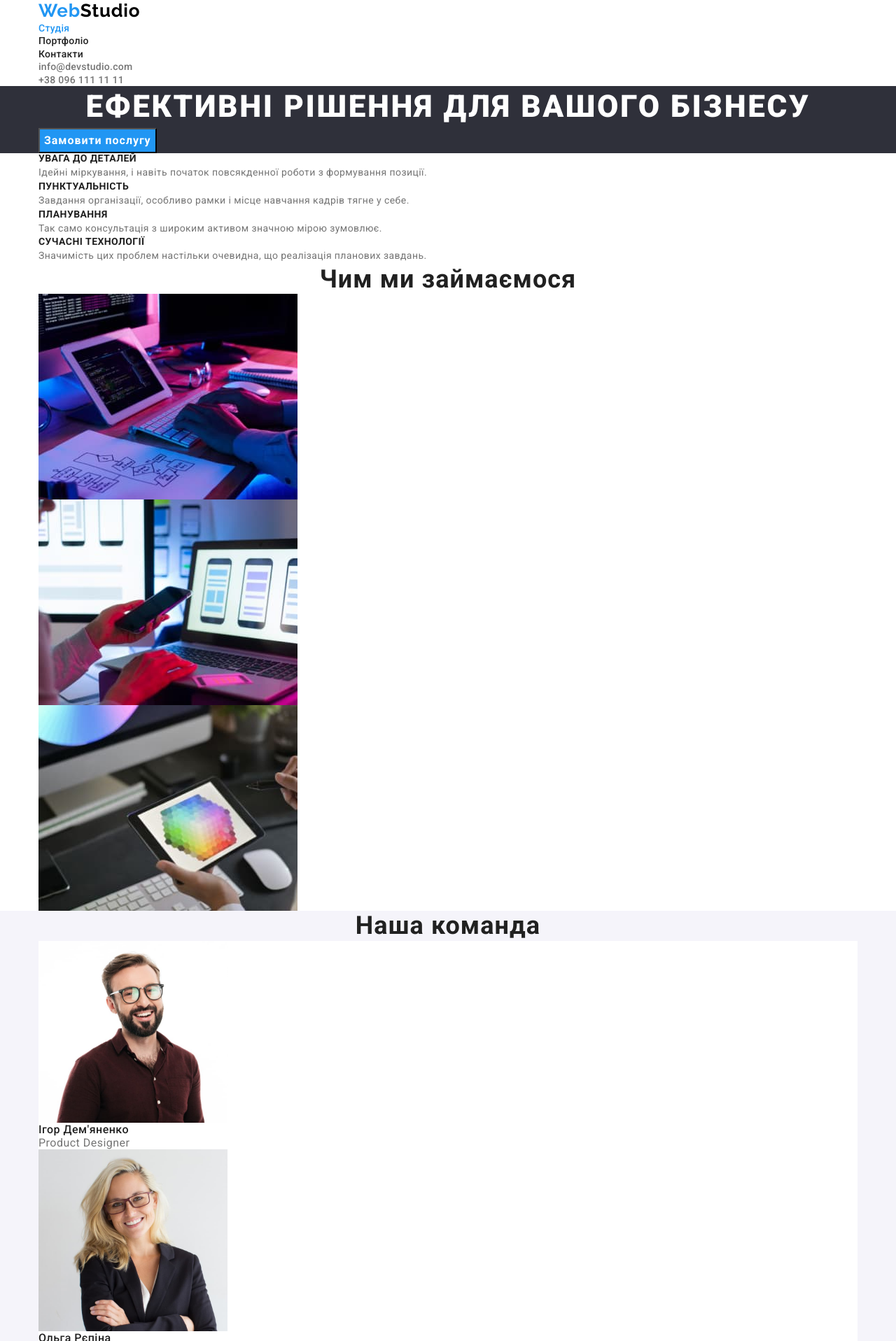
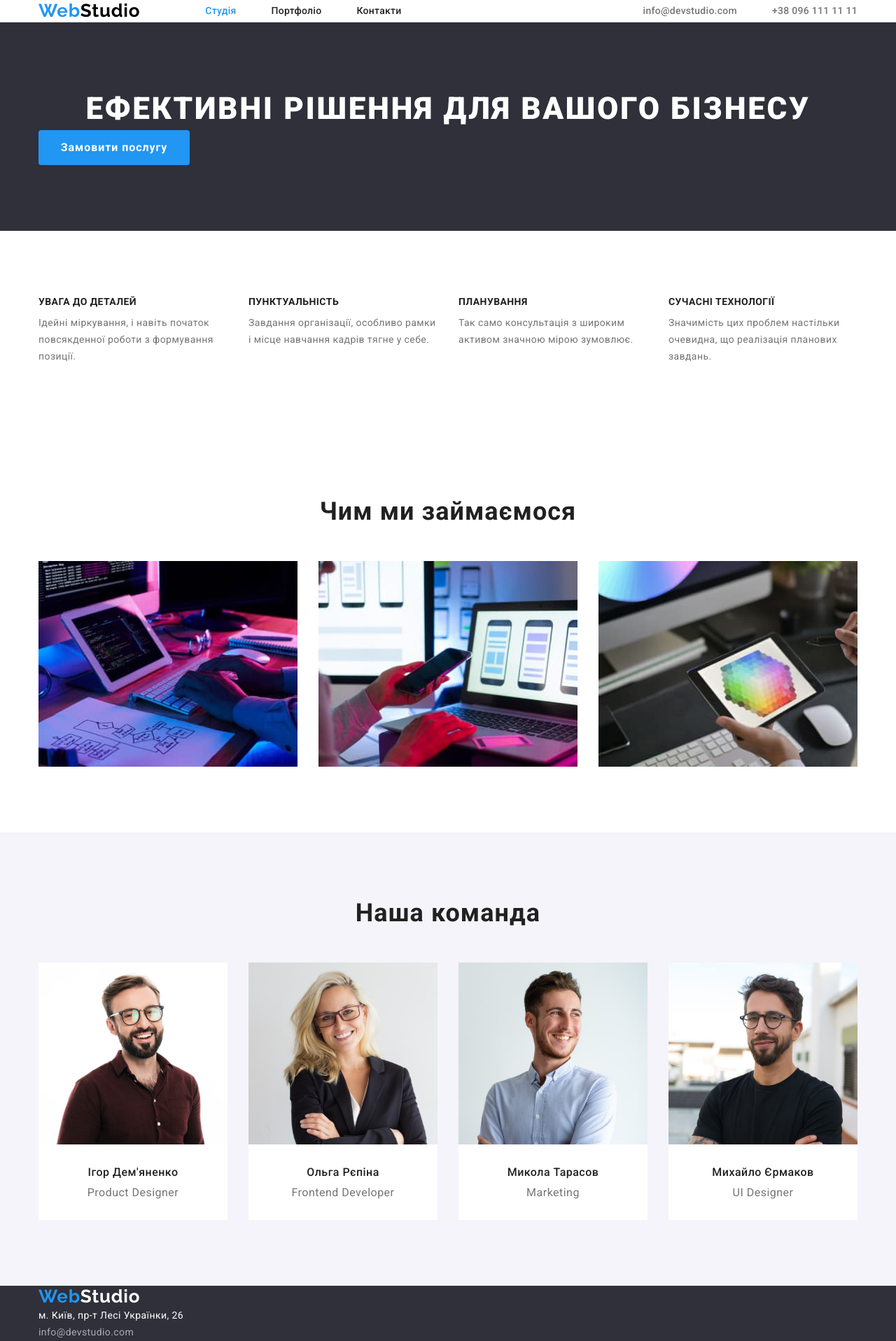
Before and after one commit to sergiiieem/goit-markup-hw-03, a plain HTML site: page index.html in a window 1280 px wide. Shown: the top 1917 px of the page at 70% size. Drawn offline with nearby package versions, Linux system fonts and the light colour scheme.

Commit message:
Частина ДЗ

```diff
--- a/css/styles.css
+++ b/css/styles.css
@@ -56,6 +56,13 @@ img {
     padding-left: 15px;
     padding-right: 15px;
     margin: 0 auto;
+
+}
+
+.section {
+    padding-top: 94px;
+    padding-bottom: 94px;;
+
 }
 
 
@@ -64,12 +71,26 @@ img {
 
 /*------------------------------------------------header------------------------------------*/
 .header {
+    border-bottom-width: 1px;
+    border-bottom-style: solid;
+    border-bottom-color: var(--line-color);
 }
 
+.header-container {
+    display: flex;
+
+}
+
+
 .header-nav {
+    display: flex;
+    align-items: center;
+
 
 }
 .header-logo {
+    margin-left: 0;
+
     font-family: 'Raleway', sans-serif;
     font-weight: 700;
     font-size: 26px;
@@ -82,6 +103,10 @@ img {
     color: var(--activation-color);
 }
 .header-list {
+    display: flex;
+    margin-left: 93px;
+    width: 281px;
+    gap: 50px;
 }
 .header-item {
 }
@@ -104,8 +129,13 @@ img {
 }
 
 .header-contacts-list {
+    display: flex;
+    align-items: center;
+    margin-left: auto;
 }
 .header-contacts {
+    margin-left: 50px;
+
     font-weight: 500;
     font-size: 14px;
     line-height: 1.14;
@@ -121,18 +151,28 @@ img {
 
 /*------------------------------------Main-index-------------------------------------*/
 .hero {
+    display: block;
     background-color: var(--second-bgn-color);
 }
 .title {
     font-weight: 900;
     font-size: 44px;
     line-height: 1.36;
+    letter-spacing: 0.06em;
     text-align: center;
-    letter-spacing: 0.06em;
     text-transform: uppercase;
     color: var(--bgn-color);
+
 }
+
 .hero-button {
+    display: inline-block;
+    min-width: 216px;
+    height: 50px;
+
+    border: 1px solid transparent;
+    border-radius: 4px;
+
     font-family: inherit;
     font-weight: 700;
     font-size: 16px;
@@ -149,6 +189,7 @@ img {
 }
 
 .feature-section {
+
 }
 .feature {
 }
@@ -166,10 +207,17 @@ img {
 }
 
 .feature-list {
+    display: flex;
+    gap: 30px;
+
+
 }
 .feature-link {
+    width: calc((100% - 90px) / 4)
 }
 .feature-title {
+    padding-bottom: 10px;
+
     font-size: 14px;
     line-height: 1.14;
     letter-spacing: 0.03em;
@@ -184,6 +232,8 @@ img {
 .activity {
 }
 .section-title {
+    padding-bottom: 50px;
+
     font-size: 36px;
     line-height: 1.17;
     text-align: center;
@@ -191,30 +241,47 @@ img {
 }
 
 .activity-list {
+    display: flex;
+    gap: 30px;
+
 }
 .activity-item {
+    width: calc((100% - 60px) / 3)
 }
+
 .section-team {
     background-color: var(--bgn-section-color);
 }
 .team-list {
+    display: flex;
+    gap: 30px;
 }
+
+.team-wrap {
+}
+
 .team-items {
     background-color: var(--bgn-color);
+    width: calc((100% - 90px) / 4);
 }
 .team-members {
+    padding-top: 30px;
+    padding-bottom: 10px;
+
     font-weight: 500;
     font-size: 16px;
     line-height: 1.19;
     letter-spacing: 0.03em;
+    text-align: center;
     }
 
 .members-position {
+    padding-bottom: 30px;
     font-size: 16px;
     line-height: 1.19;
     letter-spacing: 0.03em;
     color:var(--text-color);
-
+    text-align: center;
 }
 
 /*------------------------------footer ----------------------------*/
@@ -277,6 +344,9 @@ img {
 .portfolio-title {
 }
 .projects-list {
+    display: flex;
+    justify-content: center;
+    padding-bottom: 50px;
 }
 .portfolio-button-item {
 
@@ -298,13 +368,20 @@ img {
     background-color: var(--activation-color);
 }
 .portfolio-list {
+    display: flex;
+    flex-wrap: wrap;
+    gap: 30px;
 }
 .portfolio-item {
+    width: calc((100% - 60px) / 3);
 }
 .portfolio-item-link {
 
 }
 .portfolio-project-name {
+    padding-top: 20px;
+    padding-bottom: 4px;
+
     font-size: 18px;
     line-height: 2;
     letter-spacing: 0.06em;
--- a/index.html
+++ b/index.html
@@ -14,7 +14,7 @@
 <body>
     <!--верхня лінія-->
     <header class="header">
-        <div class="container">
+        <div class="container header-container">
             <nav class="header-nav">
                 <a class="header-logo link" href="./index.html">
                     <span class="logo-web">Web</span><span class="header-logo-studio">Studio </span>
@@ -35,7 +35,7 @@
     <main>
         <!--(Шапка) Hero-->
         <section class="hero">
-            <div class="container">
+            <div class="container section">
                 <h1 class="title">Ефективні рішення для вашого бізнесу</h1>
                 <button type="button" class="hero-button">Замовити послугу</button>
             </div>
@@ -43,7 +43,7 @@
 
         <!--Особливості-->
         <section class="feature-section">
-            <div class="container">
+            <div class="container section">
                 <h2 class="feature visually-hidden">Особлисвості</h2>
                 <ul class="feature-list list">
                     <li class="feature-link link"><h3 class="feature-title">УВАГА ДО ДЕТАЛЕЙ</h3>
@@ -75,7 +75,7 @@
 
         <!--Чим ми займаємося-->
         <section class="activity">
-            <div class="container">
+            <div class="container section">
                 <h2 class="section-title">Чим ми займаємося</h2>
                 <ul class="activity-list list">
                     <li class="activity-item"><img src="./images/img1.jpg" alt="зображення людини, яка друкує текст" width="370"></li>
@@ -87,28 +87,36 @@
 
         <!--(Наша команда) team-->
         <section class="section-team">
-            <div class="container">
-                <h2 class="section-title">Наша команда</h2>
+            <div class="container section">
+                <h2 class="section-title centered">Наша команда</h2>
                 <ul class="team-list list">
                     <li class="team-items">
+                        <div class="team-wrap">
                             <img src="./images/img_ihor.jpg" alt="фото Ігора Дем'яненко" width="270">
                             <h3 class="team-members">Ігор Дем'яненко</h3>
                             <p class="members-position">Product Designer</p>
+                        </div>
                     </li>
                     <li class="team-items">
+                        <div class="team-wrap">
                             <img src="./images/img_olha.jpg" alt="фото Ольги Рєпіної" width="270">
                             <h3 class="team-members">Ольга Рєпіна</h3>
                             <p class="members-position">Frontend Developer</p>
+                        </div>
                     </li>
                     <li class="team-items">
+                        <div class="team-wrap">
                             <img src="./images/img_mykola.jpg" alt="фото Миколи Тарасова" width="270">
                             <h3 class="team-members">Микола Тарасов</h3>
                             <p class="members-position">Marketing</p>
+                        </div>
                     </li>
                     <li class="team-items">
+                        <div class="team-wrap">
                             <img src="./images/img_mykhailo.jpg" alt="фото Михайла Єрмакова" width="270">
                             <h3 class="team-members">Михайло Єрмаков</h3>
                             <p class="members-position">UI Designer</p>
+                        </div>
                     </li>
                 </ul>
             </div>
```
Also changed, not shown: portfolio.html (+5 -5 lines). Lines whose indentation alone changed are shown as unchanged.
